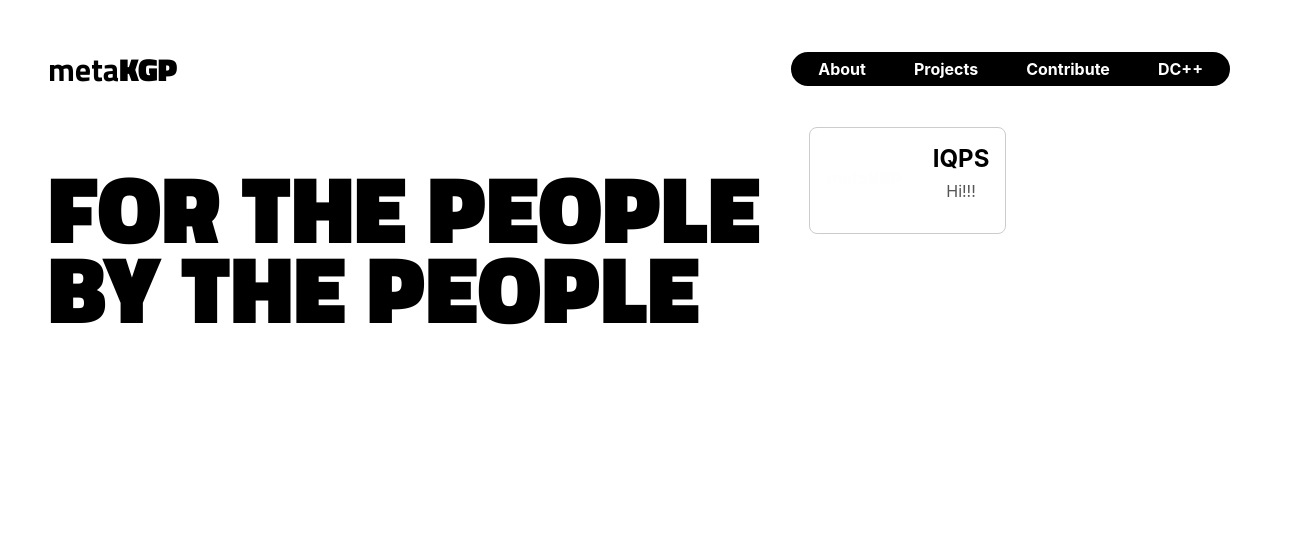
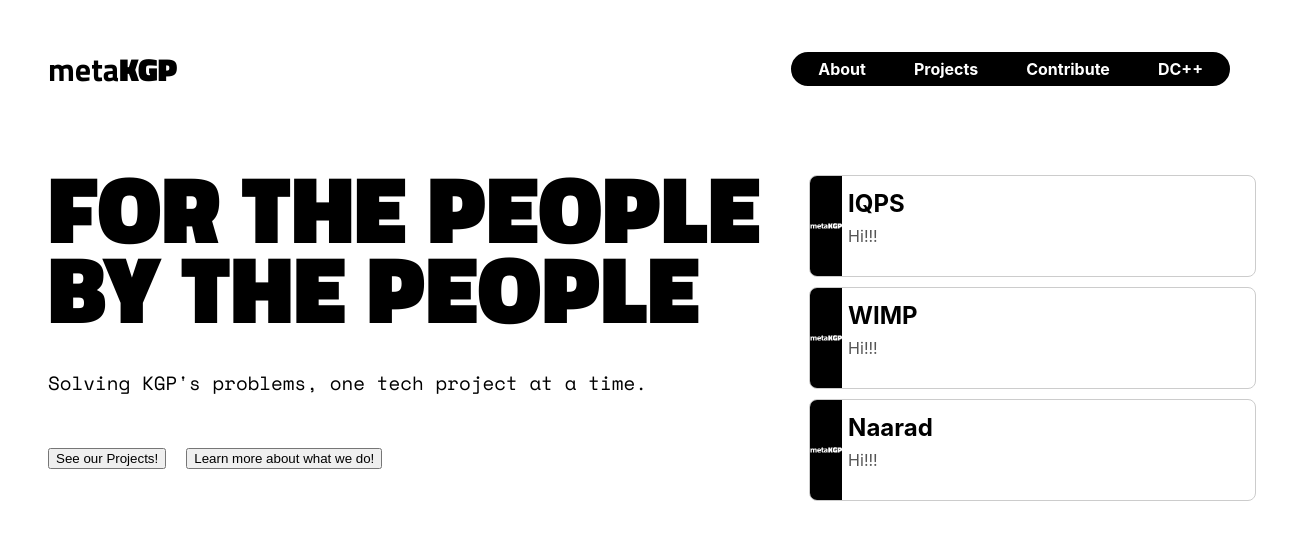
Before and after one commit to metakgp/metakgp.org, a React (Create React App) app: page / in a window 1280 px wide. Shown: the top 540 px of the page, 1304 px wide, since content can reach past the window. Built offline with nearby package versions, Linux system fonts and the light colour scheme.

Commit message:
fix card styling, init call to action buttons, add more cards i know the cards look terrible rn, baad me sexy banayenge

```diff
--- a/src/app/App.css
+++ b/src/app/App.css
@@ -69,7 +69,7 @@
 
 .hero-container {
   display: flex;
-  flex: space-between;
+  justify-content: space-between;
 }
 
 .main-header {
@@ -79,7 +79,6 @@
   text-align: left;
   font-family: "Titillium Web", sans-serif;
   line-height: 0.01;
-
 }
 
 .hero-header-container {
@@ -87,12 +86,16 @@
   padding-bottom: 0.75rem;
   padding-left: 3rem;
   padding-right: 3rem;
+  white-space: nowrap;
 }
 
 .hero-card-container {
-  padding-top: 0.75rem;
-  padding-bottom: 0.75rem;
+  padding-top: 3.75rem;
+  padding-bottom: 3.75rem;
   padding-right: 3rem;
+  display: flex;
+  flex-direction: column;
+  gap: 10px;
 }
 
 .hero-description {
@@ -102,5 +105,13 @@
   font-size: 1.2rem;
   text-align: left;
   /* color: #fcfcfcbf; */
-  color: #fff;
+  color: #000;
 }
+
+.hero-button-container {
+  display: flex;
+  justify-content: flex-start;
+  gap: 20px;
+  padding: 2rem;
+  padding-left: 0px;
+}
--- a/src/components/HeroCard.css
+++ b/src/components/HeroCard.css
@@ -3,25 +3,38 @@
   border: 1px solid #ccc;
   border-radius: 0.5rem;
   overflow: hidden;
-  max-width: 400px;
-  align-items: center;
+  max-width: 700px;
+  height: 100px;
+  align-items: stretch;
   /* box-shadow; 0 2px 8px rgba(0, 0, 0, 0.1); */
 }
 
 .content-container {
   display: flex;
   flex-direction: column;
-  padding-bottom: 1rem;
-  padding-top: 1rem;
-  padding-left: 1rem;
-  padding-right: 1rem;
+  padding-bottom: 0.1rem;
+  padding-top: 0.1rem;
+  padding-left: 0.4rem;
+  padding-right: 0.4rem;
   justify-content: center;
+  width: 400px;
+  text-align: left;
 }
 
 .card-image {
   width: 75px;
-  height: auto;
+  max-width: 100%;
+  height: 100%;
   padding: 1rem;
+}
+
+.image-div {
+  background: black;
+  flex: 1;
+  height: 100%;
+  display: flex;
+  justify-content: center;
+  align-items: center;
 }
 
 .card-title {
--- a/src/sections/Hero.tsx
+++ b/src/sections/Hero.tsx
@@ -7,14 +7,20 @@ export const HeroSection = () => {
       <div className="hero-container">
         {/*<div className="small-tagline">We build projects</div>*/}
         <div className="hero-header-container">
-          <div><h1 className="main-header">For The People</h1></div>
-          <div><h1 className="main-header">By The People</h1></div>
+          <h1 className="main-header">For The People</h1>
+          <h1 className="main-header">By The People</h1>
           <p className="hero-description">
             Solving KGP's problems, one tech project at a time.
           </p>
+          <div className="hero-button-container">
+            <button className="project-button">See our Projects!</button>
+            <button className="about-button">Learn more about what we do!</button>
+          </div>
         </div>
         <div className="hero-card-container">
           <HeroCard imageSource={metakgpLogo} title="IQPS" description="Hi!!!" />
+          <HeroCard imageSource={metakgpLogo} title="WIMP" description="Hi!!!" />
+          <HeroCard imageSource={metakgpLogo} title="Naarad" description="Hi!!!" />
         </div>
       </div>
     </section>
```
